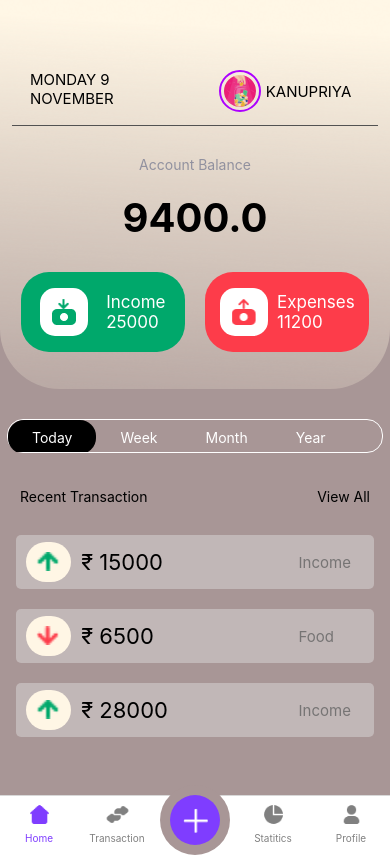
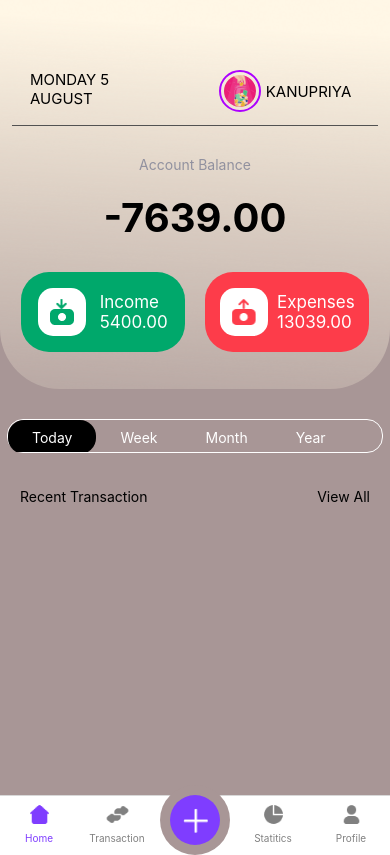
Before and after one commit to kanupriya-sps/MoneyManagementApp, a React Native app: screen /HomeScreen in a window 390 px wide. Built offline with nearby package versions, Linux system fonts and the light colour scheme.

Commit message:
redux implementation for home screen total amount, expenses and income. filter for today, week, month and year.

```diff
--- a/src/redux/actions.js
+++ b/src/redux/actions.js
@@ -1,6 +1,7 @@
 export const ADD_TRANSACTION = 'ADD_TRANSACTION';
 export const SET_SELECTED_MONTH = 'SET_SELECTED_MONTH';
 export const SET_SELECTED_FILTER = 'SET_SELECTED_FILTER';
+export const SET_SELECTED_HOME_FILTER = 'SET_SELECTED_HOME_FILTER';
 
 export const addTransaction = (transaction) => ({
     type: ADD_TRANSACTION,
@@ -16,3 +17,8 @@ export const setSelectedFilter = (filter) => ({
     type: SET_SELECTED_FILTER,
     payload: filter,
 });
+
+export const setSelectedHomeFilter = (homeFilter) => ({
+    type: SET_SELECTED_HOME_FILTER,
+    payload: homeFilter,
+});
--- a/src/redux/reducers.js
+++ b/src/redux/reducers.js
@@ -1,5 +1,5 @@
 // reducers.js
-import { ADD_TRANSACTION , SET_SELECTED_MONTH, SET_SELECTED_FILTER} from './actions';
+import { ADD_TRANSACTION , SET_SELECTED_MONTH, SET_SELECTED_FILTER, SET_SELECTED_HOME_FILTER} from './actions';
 
 const initialState = {
     transactions: [
@@ -10,7 +10,8 @@ const initialState = {
             type: 'Expense',
             amount: '- 5120',
             month: 'November',
-            time: '10:00 AM'
+            time: '10:00 AM',
+            date: '2024-11-12'
         },
         {
             id: 2,
@@ -19,7 +20,8 @@ const initialState = {
             type: 'Expense',
             amount: '- 532',
             month: 'May',
-            time: '07:30 PM'
+            time: '07:30 PM',
+            date: '2024-05-12'
         },
         {
             id: 3,
@@ -28,7 +30,8 @@ const initialState = {
             type: 'Income',
             amount: '+ 5000',
             month: 'July',
-            time: '03:30 PM'
+            time: '03:30 PM',
+            date: '2024-07-12'
         },
         {
             id: 4,
@@ -37,7 +40,8 @@ const initialState = {
             type: 'Expense',
             amount: '- 1180',
             month: 'September',
-            time: '10:00 PM'
+            time: '10:00 PM',
+            date: '2024-09-12'
         },
         {
             id: 5,
@@ -46,7 +50,8 @@ const initialState = {
             type: 'Expense',
             amount: '- 1000',
             month: 'May',
-            time: '07:30 PM'
+            time: '07:30 PM',
+            date: '2024-05-12'
         },
         {
             id: 6,
@@ -55,7 +60,8 @@ const initialState = {
             type: 'Expense',
             amount: '- 507',
             month: 'October',
-            time: '02:45 PM'
+            time: '02:45 PM',
+            date: '2024-10-12'
         },
         {
             id: 7,
@@ -64,7 +70,8 @@ const initialState = {
             type: 'Expense',
             amount: '- 4700',
             month: 'January',
-            time: '11:20 AM'
+            time: '11:20 AM',
+            date: '2024-01-12'
         },
         {
             id: 8,
@@ -73,11 +80,13 @@ const initialState = {
             type: 'Income',
             amount: '+ 400',
             month: 'January',
-            time: '11:20 AM'
+            time: '11:20 AM',
+            date: '2024-01-12'
         },
     ],
     selectedMonth: 'Month',
     selectedFilter: 'All',
+    selectedHomeFilter: 'Today'
 };
 
 let nextId = initialState.transactions.length + 1;
@@ -102,6 +111,11 @@ const transactionReducer = (state = initialState, action) => {
                 ...state,
                 selectedFilter: action.payload,
             };
+            case SET_SELECTED_HOME_FILTER:
+            return {
+                ...state,
+                selectedHomeFilter: action.payload,
+            };
         default:
             return state;
     }
--- a/src/screens/addTransaction.js
+++ b/src/screens/addTransaction.js
@@ -47,7 +47,8 @@ const AddTransactionScreen = () => {
             type: transactionType,
             amount: transactionType === 'Income' ? `+ ${amount}` : `- ${amount}`, // Example amount, replace with your input
             month: new Date(selectedDate).toLocaleString('default', { month: 'long' }),
-            time: new Date().toLocaleTimeString([], { hour: '2-digit', minute: '2-digit', hour12: true })
+            time: new Date().toLocaleTimeString([], { hour: '2-digit', minute: '2-digit', hour12: true }),
+            date: selectedDate
         };
 
         dispatch(addTransaction(transaction));
--- a/src/screens/home.js
+++ b/src/screens/home.js
@@ -1,14 +1,24 @@
-import React, { useState } from "react";
+import React, { useState, useEffect } from "react";
 import { StyleSheet, View, Dimensions, Image, Text, ImageBackground, TouchableOpacity, FlatList } from "react-native";
+import { useSelector } from 'react-redux';
 
 const HomeScreen = ({ navigation }) => {
 
     const dataList = ['Today', 'Week', 'Month', 'Year'];
     const [selectedItem, setSelectedItem] = useState('Today');
+    const currentDate = new Date();
+    const dateName = currentDate.toISOString().split('T')[0];
+    const monthName = currentDate.toLocaleString('en-US', { month: 'long' });
+    const dayName = currentDate.toLocaleString('en-US', { weekday: 'long' });
+    const yearName = currentDate.getFullYear();
+
+    const transactions = useSelector(state => state.transactions);
+    const [filteredTransactions, setFilteredTransactions] = useState([]);
 
     const onPressViewAll = () => {
         navigation.navigate('Transactions')
     }
+
     const FilterItem = ({ item }) => {
         const isSelected = item === selectedItem;
         return (
@@ -18,21 +28,64 @@ const HomeScreen = ({ navigation }) => {
             </TouchableOpacity>
         )
     };
-    const transactions = [
-        { id: '1', amount: '₹ 15000', type: 'Income', icon: require('../assets/icons/arrow-down.png') },
-        { id: '2', amount: '₹ 6500', type: 'Food', icon: require('../assets/icons/arrow-up.png') },
-        { id: '3', amount: '₹ 28000', type: 'Income', icon: require('../assets/icons/arrow-down.png') },
-    ];
 
-    const renderTransactionItem = ({ item }) => (
-        <View style={styles.singleTransactionContainer}>
-            <View style={[styles.transactionArrowImageContainer, { flex: 1.2 }]}>
-                <Image source={item.icon} style={styles.transactionArrowImage} />
+    const filterTransactionsArray = () => {
+        switch (selectedItem) {
+            case 'Today':
+                return transactions.filter(item => item.date === dateName)
+            case 'Week':
+                const endDate = new Date();
+                const startDate = new Date();
+                endDate.setDate(currentDate.getDate() + 6);
+                startDate.setDate(currentDate)
+                return transactions.filter(item => {
+                    const transactionDate = new Date(item.date);
+                    console.log('Current date: ', currentDate)
+                    console.log('transaction date: ', transactionDate)
+                    console.log('transaction end date: ', endDate)
+                    return transactionDate >= startDate && transactionDate <= endDate;
+                });
+            case 'Month':
+                return transactions.filter(item => new Date(item.date).toLocaleString('en-US', { month: 'long' }) === monthName);
+            case 'Year':
+                return transactions.filter(item => new Date(item.date).getFullYear() === yearName);
+        }
+    };
+
+    useEffect(() => {
+        setFilteredTransactions(filterTransactionsArray());
+    }, [selectedItem, transactions]);
+
+    const renderTransactionItem = ({ item }) => {
+        const isIncome = item.type === 'Income';
+        const arrowStyle = isIncome
+            ? { transform: [{ rotate: '0deg' }], tintColor: 'green' } // Arrow pointing up (green)
+            : { transform: [{ rotate: '180deg' }], tintColor: 'red' };
+        return (
+            <View style={styles.singleTransactionContainer}>
+                <View style={[styles.transactionArrowImageContainer, { flex: 1.2 }]}>
+                    <Image source={require('../assets/icons/arrow-up.png')} style={[styles.transactionArrowImage, arrowStyle]} />
+                </View>
+                <Text style={{ flex: 5.5, fontSize: 22 }}>{`₹ ${item.amount.replace(/^[+-]\s*/, '')}`}</Text>
+                <Text style={{ flex: 2, fontSize: 15, color: '#767474' }}>{item.type}</Text>
             </View>
-            <Text style={{ flex: 5.5, fontSize: 22 }}>{item.amount}</Text>
-            <Text style={{ flex: 2, fontSize: 15, color: '#767474' }}>{item.type}</Text>
-        </View>
-    );
+        );
+    };
+
+    const calculateTotals = (type) => {
+        return transactions
+            .filter(transaction => transaction.type === type)
+            .reduce((total, transaction) => {
+                const amount = parseFloat(transaction.amount.replace(/[^\d.-]/g, ''));
+                return type === 'Income' ? total + amount : total + Math.abs(amount);
+            }, 0)
+            .toFixed(2);
+    };
+
+    const totalIncome = calculateTotals('Income');
+    const totalExpense = calculateTotals('Expense');
+    const accountBalance = (totalIncome - totalExpense).toFixed(2);
+    console.log('account balance : ' , accountBalance)
 
     return (
         <View style={styles.fullScreenContainer}>
@@ -40,7 +93,7 @@ const HomeScreen = ({ navigation }) => {
                 <ImageBackground source={require('../assets/icons/home-bg.png')} style={styles.bgImage}>
                     <View style={styles.detailContainer}>
                         <View style={{ flex: 4 }}>
-                            <Text style={{ fontSize: 15 }}>MONDAY 9{'\n'}NOVEMBER</Text>
+                            <Text style={{ fontSize: 15 }}>{dayName.toUpperCase()} {currentDate.getDate()}{'\n'}{monthName.toUpperCase()}</Text>
                         </View>
                         <View style={{ flex: 1 }}>
                             <View style={styles.userImageContainerBorder}>
@@ -56,7 +109,7 @@ const HomeScreen = ({ navigation }) => {
                     <View style={styles.dividingLineContainer} />
                     <View style={styles.amountContainer}>
                         <Text style={{ fontSize: 14, color: '#91919F', alignSelf: 'center' }}>Account Balance</Text>
-                        <Text style={{ fontSize: 40, color: '#black', fontWeight: 'bold', marginTop: 20 }}>9400.0</Text>
+                        <Text style={{ fontSize: 40, color: '#black', fontWeight: 'bold', marginTop: 20 }}>{accountBalance}</Text>
                     </View>
                     <View style={styles.buttonContainer}>
                         <View style={styles.incomeContainer}>
@@ -64,14 +117,14 @@ const HomeScreen = ({ navigation }) => {
                                 <Image source={require('../assets/icons/arrow-down.png')} style={{ height: 10, width: 11 }} />
                                 <Image source={require('../assets/icons/income-sq.png')} style={{ height: 16, width: 24 }} />
                             </View>
-                            <Text style={{ fontSize: 17, color: 'white' }}>Income{'\n'}25000</Text>
+                            <Text style={{ fontSize: 17, color: 'white' }}>Income{'\n'}{totalIncome}</Text>
                         </View>
                         <View style={styles.expensesContainer}>
                             <View style={styles.iconContainer}>
                                 <Image source={require('../assets/icons/arrow-up.png')} style={{ height: 10, width: 11 }} />
                                 <Image source={require('../assets/icons/expense-sq.png')} style={{ height: 16, width: 24 }} />
                             </View>
-                            <Text style={{ fontSize: 17, color: 'white' }}>Expenses{'\n'}11200</Text>
+                            <Text style={{ fontSize: 17, color: 'white' }}>Expenses{'\n'}{totalExpense}</Text>
                         </View>
                     </View>
                 </ImageBackground>
@@ -91,9 +144,9 @@ const HomeScreen = ({ navigation }) => {
                 </TouchableOpacity>
             </View>
             <FlatList
-                data={transactions}
+                data={filteredTransactions.slice(0, 3)}
                 renderItem={renderTransactionItem}
-                keyExtractor={(item) => item.id}
+                keyExtractor={(item) => item.id.toString()}
                 style={styles.transactionsContainer}
             />
         </View>
@@ -126,7 +179,6 @@ const styles = StyleSheet.create({
         marginTop: 70,
         marginLeft: 30,
         marginRight: 30
-        // backgroundColor: 'white'
     },
     userImageContainerBorder: {
         height: 42,
@@ -151,7 +203,6 @@ const styles = StyleSheet.create({
     },
     dividingLineContainer: {
         height: 1,
-        // width: 335,
         marginLeft: 12,
         marginRight: 12,
         backgroundColor: '#525252'
@@ -206,7 +257,6 @@ const styles = StyleSheet.create({
     },
     itemContainer: {
         height: 34,
-        //backgroundColor: 'black',
         justifyContent: 'center',
         borderRadius: 16,
         paddingVertical: 8,
```
